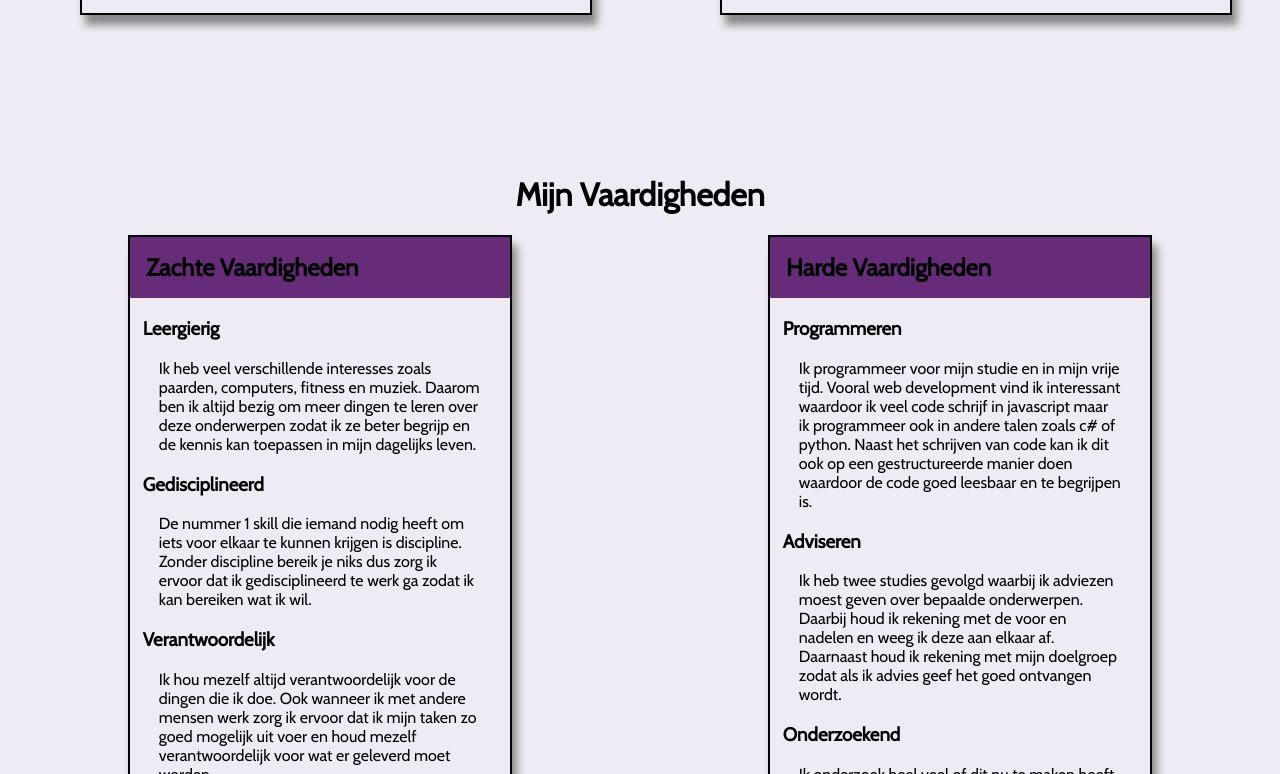
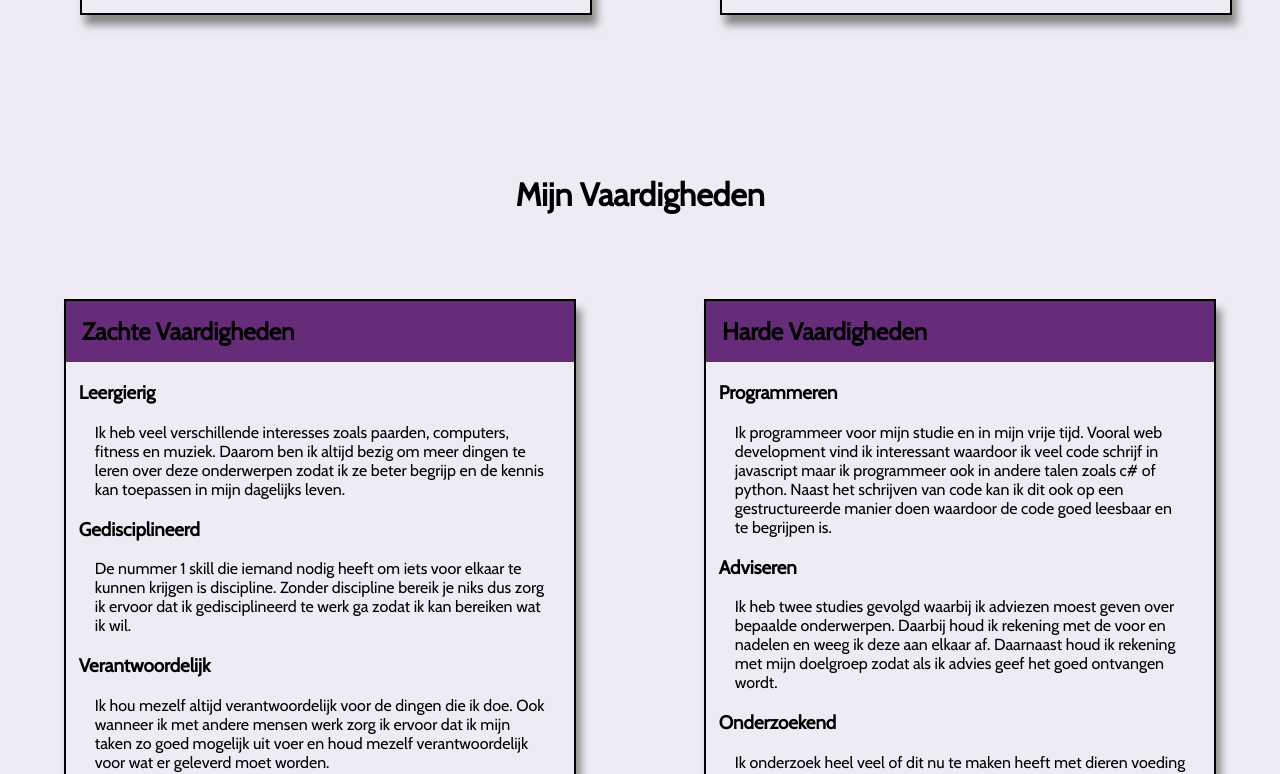
Before and after one commit to AaronDB2/portfolio-website, a plain HTML site: page index.html in a window 1280 px wide. Shown: the part 2026-2800 px from the top of the page. Drawn offline with nearby package versions, Linux system fonts and the light colour scheme.

Commit message:
Added social logo's to navigation bar and added fade in effect to containers on scroll

```diff
--- a/index.css
+++ b/index.css
@@ -63,6 +63,8 @@ body::-webkit-scrollbar {
   margin: 4rem 0;
   border: solid black 2px;
   box-shadow: 5px 10px 8px #888888;
+  opacity: 0;
+  transition: opacity 1s;
 }
 
 .container--half-sized {
@@ -175,7 +177,6 @@ body::-webkit-scrollbar {
 
 /* Navigation/Desktop */
 .main-header-nav__items {
-  justify-content: flex-start;
   margin: 0;
   display: none;
 }
@@ -194,6 +195,20 @@ body::-webkit-scrollbar {
 .main-header-nav__item a:hover,
 .main-header-nav__item a:active {
   text-decoration: underline;
+}
+
+.main-header-nav__social-icons {
+  font-size: 4rem;
+  padding: 0 2rem;
+  margin-left: auto;
+}
+
+.main-header-nav__social-icons a {
+  color: white;
+}
+
+.main-header-nav__social-icons a:hover {
+  color: grey;
 }
 
 /* Main */
@@ -745,13 +760,13 @@ main {
   /* Skill Set */
   .skill-container {
     display: grid;
-    grid-template-columns: auto auto;
+    grid-template-columns: auto;
     grid-template-rows: auto auto auto auto;
     grid-template-areas:
-      "skill-header skill-header"
-      "skill-soft skill-hard"
-      "skill-programming-language skill-programming-language"
-      "skill-programming-tech skill-programming-tech";
+      "skill-header"
+      "skill-soft-hard"
+      "skill-programming-language"
+      "skill-programming-tech";
   }
 
   .skill__title {
@@ -759,18 +774,22 @@ main {
   }
 
   /* Soft and Hard Skills */
+  .skill__soft-hard-container {
+    grid-area: skill-soft-hard;
+    display: flex;
+    margin: auto;
+  }
+
   .skill__soft-container {
     text-align: left;
     max-width: 800px;
-    grid-area: skill-soft;
-    margin: 0 clamp(1rem, 25vw, 8rem);
+    flex: 1 1 0px;
   }
 
   .skill__hard-container {
     text-align: left;
     max-width: 800px;
-    grid-area: skill-hard;
-    margin: 0 clamp(1rem, 25vw, 8rem);
+    flex: 1 1 0px;
   }
 
   /* Skill Programming Languages */
--- a/index.html
+++ b/index.html
@@ -50,6 +50,10 @@
             <a href="#contact">Contact</a>
           </li>
         </ul>
+        <!-- Social Icons -->
+        <div class="main-header-nav__social-icons">
+          <a href="https://github.com/AaronDB2" target="_blank"><i class="fa-brands fa-github"></i></a>
+        </div>
       </nav>
     </header>
     <!-- Main Content -->
@@ -146,6 +150,7 @@
       <!-- Skill Set -->
       <div class="skill-container" id="skills">
         <h1 class="skill__title">Mijn Vaardigheden</h1>
+        <div class="skill__soft-hard-container">
           <!-- Soft Skills -->
           <div class="skill__soft-container container">
             <h2 class="skill__soft-title heading-color-purple">Zachte Vaardigheden</h2>
@@ -181,6 +186,7 @@
                 <p class="skill__item-text">Ik onderzoek heel veel of dit nu te maken heeft met dieren voeding of met bugs in mijn code ik ben altijd wel bezig met iets uitzoeken. Ik neem niet altijd alles gelijk aan voordat ik uitgezocht heb of een informatiebron wel te vertrouwen is.</p>
               </li>
             </ul>
+          </div>
         </div>
         <!-- Programming Languages -->
         <div class="skill__programming-language-container container">
--- a/js/index.js
+++ b/js/index.js
@@ -3,6 +3,7 @@ import { initSlideshow } from "./slideshow.js";
 import { showDisplay } from "./showDisplay.js";
 
 // Get elements
+const containers = document.querySelectorAll(".container");
 const hamburgerMenuIcon = document.querySelector(".fa-bars");
 const mobileNav = document.querySelector(".mobile-nav");
 const technologieSubjectBtns = document.querySelectorAll(
@@ -43,6 +44,19 @@ Array.from(mobileNav.children[0].children).forEach((link) =>
   })
 );
 
+// Add fadeIn animation if entry is intersecting
+const observer = new IntersectionObserver((entries) => {
+  entries.forEach((entry) => {
+    if (entry.isIntersecting) {
+      entry.target.style.opacity = "1";
+    }
+  });
+});
+
+containers.forEach((container) => {
+  observer.observe(container);
+});
+
 // Run at start
 // ------------------------------------------------------------------------------------------
 initSlideshow();
```
Lines whose indentation alone changed are shown as unchanged.
